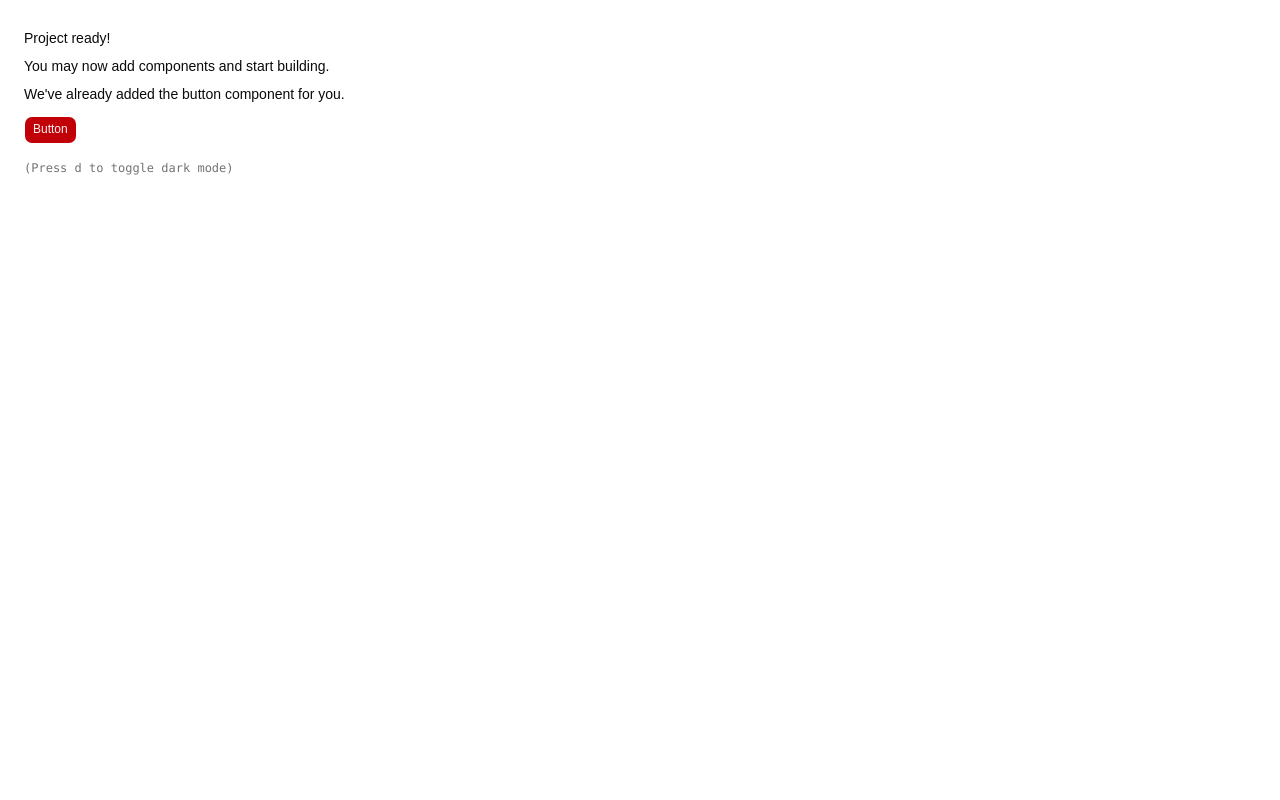
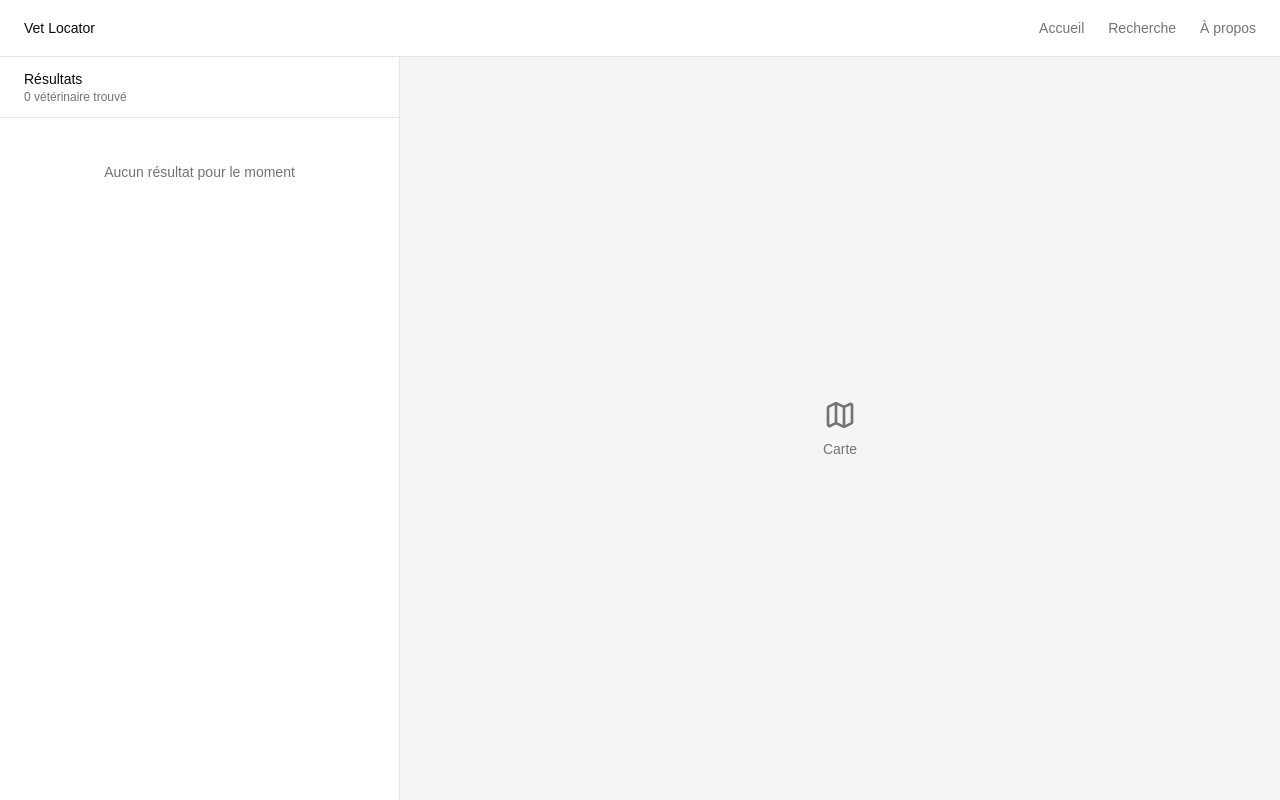
Before and after one commit to wav-rover/hackathon-ynov, a React (Vite) app in the folder front/: page / in a window 1280 px wide. Built offline with nearby package versions, Linux system fonts and the light colour scheme.

Commit message:
Add of a basic layout in frontend

```diff
--- a/front/src/App.tsx
+++ b/front/src/App.tsx
@@ -1,21 +1,7 @@
-import { Button } from "@/components/ui/button"
+import { AppLayout } from "@/components/layout/AppLayout"
 
 export function App() {
-  return (
-    <div className="flex min-h-svh p-6">
-      <div className="flex max-w-md min-w-0 flex-col gap-4 text-sm leading-loose">
-        <div>
-          <h1 className="font-medium">Project ready!</h1>
-          <p>You may now add components and start building.</p>
-          <p>We&apos;ve already added the button component for you.</p>
-          <Button className="mt-2">Button</Button>
-        </div>
-        <div className="font-mono text-xs text-muted-foreground">
-          (Press <kbd>d</kbd> to toggle dark mode)
-        </div>
-      </div>
-    </div>
-  )
+  return <AppLayout />
 }
 
 export default App
--- /dev/null
+++ b/front/src/components/layout/AppLayout.tsx
@@ -0,0 +1,40 @@
+import { VetMap } from "@/components/map/VetMap"
+import { ResultsList } from "@/components/results/ResultsList"
+
+const menuItems = ["Accueil", "Recherche", "À propos"]
+
+export function AppLayout() {
+  return (
+    <div className="flex h-svh flex-col overflow-hidden bg-background">
+      <header className="shrink-0 border-b border-border">
+        <div className="flex h-14 items-center justify-between gap-4 px-4 sm:px-6">
+          <span className="shrink-0 text-sm font-medium">Vet Locator</span>
+          <nav aria-label="Menu principal" className="overflow-x-auto">
+            <ul className="flex items-center gap-4 sm:gap-6">
+              {menuItems.map((item) => (
+                <li key={item} className="shrink-0">
+                  <button
+                    type="button"
+                    className="text-sm text-muted-foreground transition-colors hover:text-foreground"
+                  >
+                    {item}
+                  </button>
+                </li>
+              ))}
+            </ul>
+          </nav>
+        </div>
+      </header>
+
+      <main className="grid min-h-0 flex-1 grid-rows-[minmax(220px,38svh)_1fr] lg:grid-cols-[clamp(280px,32vw,400px)_1fr] lg:grid-rows-1">
+        <aside className="row-start-2 min-h-0 overflow-hidden border-t border-border lg:col-start-1 lg:row-start-1 lg:border-t-0 lg:border-r">
+          <ResultsList />
+        </aside>
+
+        <section className="row-start-1 min-h-0 lg:col-start-2 lg:row-start-1">
+          <VetMap />
+        </section>
+      </main>
+    </div>
+  )
+}
--- /dev/null
+++ b/front/src/components/map/VetMap.tsx
@@ -0,0 +1,12 @@
+import { Map } from "lucide-react"
+
+export function VetMap() {
+  return (
+    <div className="relative size-full min-h-[220px] bg-muted">
+      <div className="absolute inset-0 flex flex-col items-center justify-center gap-2 text-muted-foreground">
+        <Map className="size-8" aria-hidden />
+        <span className="text-sm">Carte</span>
+      </div>
+    </div>
+  )
+}
--- /dev/null
+++ b/front/src/components/results/ResultsList.tsx
@@ -0,0 +1,16 @@
+export function ResultsList() {
+  return (
+    <div className="flex min-h-0 flex-1 flex-col">
+      <div className="shrink-0 border-b border-border px-4 py-3 lg:px-6">
+        <h2 className="text-sm font-medium">Résultats</h2>
+        <p className="text-xs text-muted-foreground">0 vétérinaire trouvé</p>
+      </div>
+
+      <ul className="min-h-0 flex-1 overflow-y-auto px-4 py-3 lg:px-6">
+        <li className="py-8 text-center text-sm text-muted-foreground">
+          Aucun résultat pour le moment
+        </li>
+      </ul>
+    </div>
+  )
+}
```
